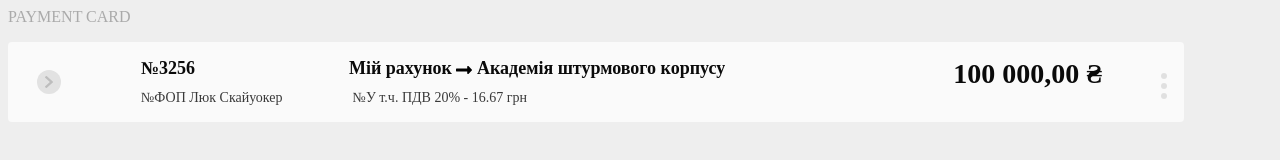
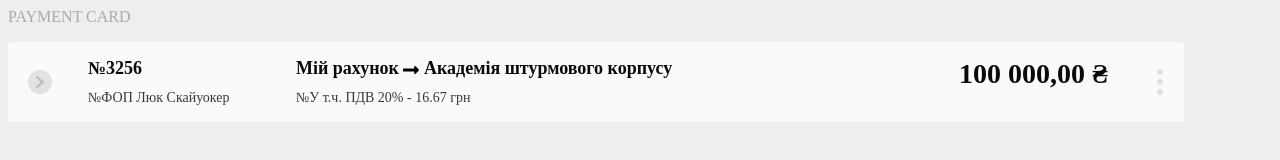
Before and after one commit to OleksandrKvitka/Angularjs_practice, a website: page app/index.html in a window 1280 px wide. Drawn offline with nearby package versions, Linux system fonts and the light colour scheme; a web font is replaced by a local one.

Commit message:
main_box

```diff
--- a/app/form1.template.html
+++ b/app/form1.template.html
@@ -3,29 +3,33 @@
         <p>payment card</p>
     </div>
     <div class="box" ng-click="box_focus = !box_focus; changeArr()" ng-class="{'box_focus': box_focus}">
-        <div class="button">
-            <button class="open" ng-click="showCard(); box_focus = !box_focus; changeArr(); rotate = !rotate" ng-class="{'box_focus': box_focus, 'rotate': rotate}">
-                <img src="stylesheets/svg/chevron-right.svg">
-            </button>
+        <div class="button_flex">
+            <div class="button">
+                <button class="open" ng-click="showCard(); box_focus = !box_focus; changeArr(); rotate = !rotate" ng-class="{'box_focus': box_focus, 'rotate': rotate}">
+                    <img src="stylesheets/svg/chevron-right.svg">
+                </button>
+            </div>
         </div>
-        <div class="circles">
-            <div class="circle"></div>
-            <div class="circle"></div>
-            <div class="circle"></div>
+        <div class="first_flex">
+            <div class="number">№{{$ctrl.payment.number}}</div>
+            <div class="payer">№{{$ctrl.payment.payer}}</div>
         </div>
-        <div class="high">
-            <div class="number">№{{$ctrl.payment.number}}</div>
+        <div class="second_flex">
             <div class="account">
                 Мій рахунок
                 <img ng-show="changeB" src="stylesheets/svg/long-arrow-alt-right.svg">
                 <img ng-show="changeW" src="stylesheets/svg/long-arrow-alt-right-white.svg">
                 {{$ctrl.payment.account_section}}
             </div>
+            <div class="pay_assig">№{{$ctrl.payment.pay_assignment}}</div>
+        </div>
+        <div class="third_flex">
             <div class="sum">{{$ctrl.payment.sum}}</div>
         </div>
-        <div class="low">
-            <div class="payer">№{{$ctrl.payment.payer}}</div>
-            <div class="pay_assig">№{{$ctrl.payment.pay_assignment}}</div>
+        <div class="circles_flex">
+            <div class="circle"></div>
+            <div class="circle"></div>
+            <div class="circle"></div>
         </div>
     </div>
     <div class="hidden_box" ng-show="show">
--- a/app/stylesheets/form1.css
+++ b/app/stylesheets/form1.css
@@ -16,14 +16,16 @@ body {
 }
 
 .box {
-    width: 1176px;
-    height: 80px;
+    width: 1135px;
+    height: 48px;
     background-color:#FAFAFA;
     color: #0A0A0A;
     border-radius: 4px;
     opacity: 1;
-    margin-block-start: auto;
     overflow: hidden;
+    padding: 16px 21px 16px 20px;
+    display: flex;
+    justify-content: flex-start;
 }
 
 .box_focus {
@@ -31,11 +33,15 @@ body {
     color: #FFFFFF;
     outline: none;
 }
+
+.button_flex {
+    display: flex;
+    padding: 12px 36px 12px 0px;
+    width: 24px;
+}
+
 .button {
-    margin-left: 29px;
-    margin-top: 28px;
     overflow: hidden;
-    float: left;
     border-radius: 50%;
     width: 24px;
     height: 24px;
@@ -61,81 +67,76 @@ button.open:focus {
     transform: rotate(90deg);
 }
 
-.high {
-    margin-top: 16px;
+.first_flex {
+    display: flex;
+    flex-direction: column;
+    justify-content: space-between;
+    width: 208px;
 }
 
 .number {
-    margin-left: 80px;
     width: 64px;
     height: 23px;
-    text-align: left;
-
-    font-size: 18px;
-    font-weight: 600;
-    letter-spacing: 0;
-    opacity: 1;
-    overflow: hidden;
-    float: left;
-}
-
-.account {
-    margin-left: 144px;
     text-align: left;
     font-size: 18px;
     font-weight: 600;
     letter-spacing: 0;
     opacity: 1;
-    float: left;
-    overflow: hidden;
+}
+
+.payer {
+    text-align: left;
+    font-size: 14px;
+    letter-spacing: 0;
+    opacity: 0.8;
+}
+
+.second_flex {
+    display: flex;
+    flex-direction: column;
+    justify-content: space-between;
+    width: 663px;
+}
+
+.account {
+    text-align: left;
+    font-size: 18px;
+    font-weight: 600;
+    letter-spacing: 0;
+    opacity: 1;
+}
+
+.pay_assig {
+    text-align: left;
+    font-size: 14px;
+    letter-spacing: 0;
+    opacity: 0.8;
+}
+
+.third_flex {
+    display: flex;
+    width: 198px;
 }
 
 .sum {
-    margin-left: 228px;
     text-align: left;
     font-size: 28px;
     font-weight: 600;
     letter-spacing: 0;
     opacity: 1;
-    overflow: hidden;
-    float: left
 }
 
-.low {
-    margin-bottom: 16px;
-}
-
-.payer {
-    margin-left: 80px;
-    text-align: left;
-    font-size: 14px;
-    letter-spacing: 0;
-    opacity: 0.8;
-    overflow: hidden;
-    float: left;
-}
-
-.pay_assig {
-    margin-left: 70px;
-    text-align: left;
-    font-size: 14px;
-    letter-spacing: 0;
-    opacity: 0.8;
-    overflow: hidden;
-    float: left;
-}
-
-.circles {
-    margin-top: 27;
-    margin-right: 17;
-    display: table-row-group;
-    float: right;
+.circles_flex {
+    display: flex;
+    flex-direction: column;
+    justify-content: space-between;
+    width: 6px;
+    padding: 11px 0px 11px 0px;
 }
 
 .circle {
     width: 6px;
     height: 6px;
-    margin: 4px auto;
     background: #0A0A0A 0% 0% no-repeat padding-box;
     border-radius: 50%;
     opacity: 0.1;
```
